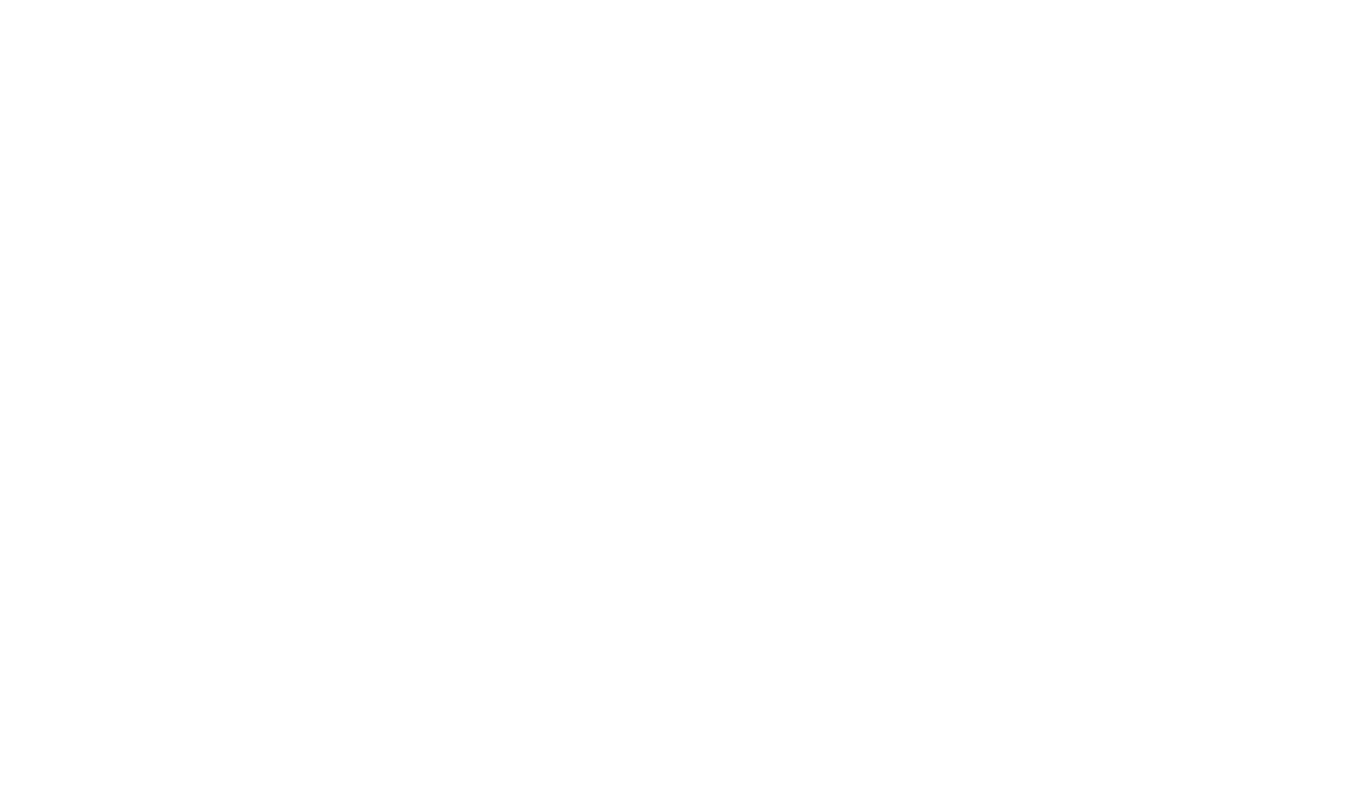
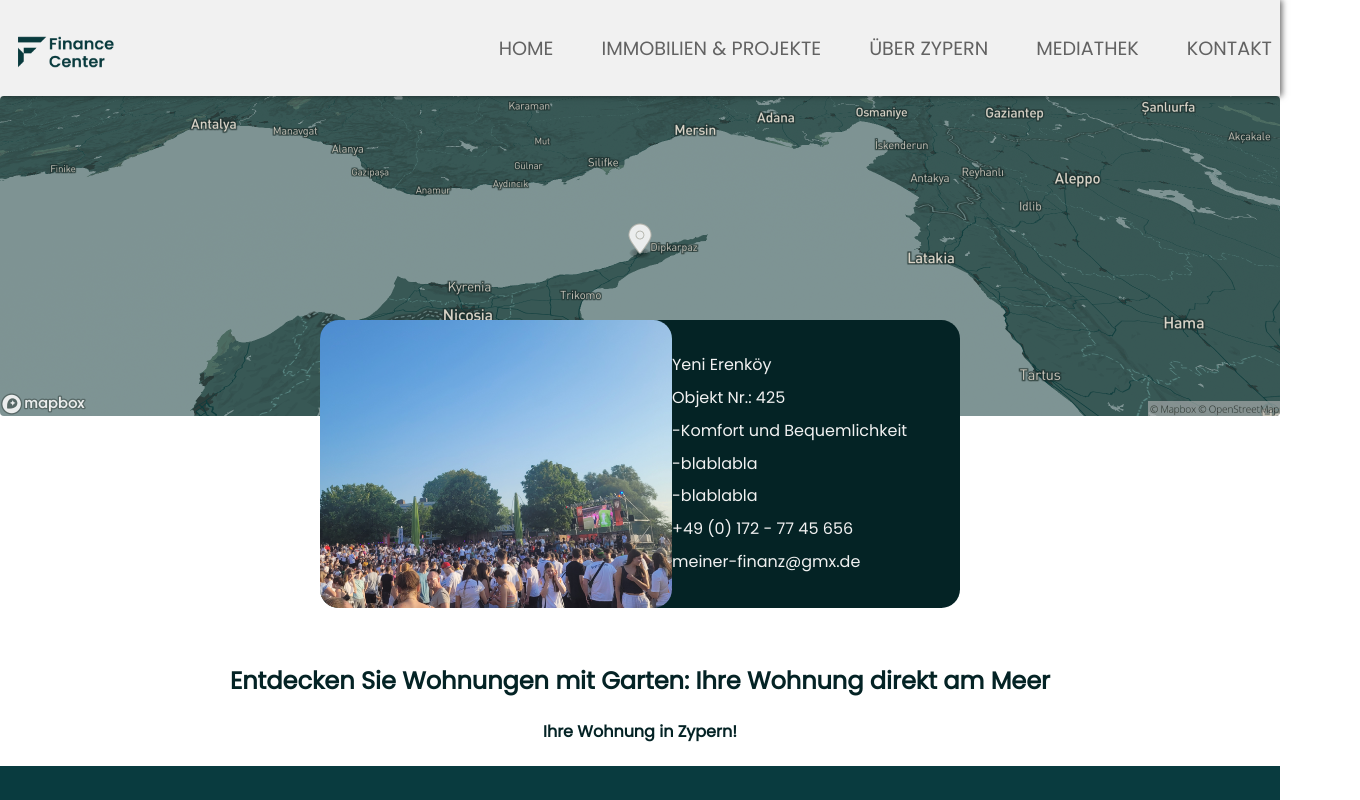
Before and after one commit to thisbeilithyor/financecm, a React (Create React App) app in the folder frontend/: page /immobilien/1 in a window 1280 px wide. Before the commit this address had no page. Shown: the top 800 px of the page, 1360 px wide, since content can reach past the window. Built offline with nearby package versions, Linux system fonts and the light colour scheme; no server answers.

Commit message:
static immo item

```diff
--- a/frontend/src/App.js
+++ b/frontend/src/App.js
@@ -9,6 +9,7 @@ import KPI from "./admin/KPI.js";
 import AdminNavBar from "./admin/AdminNavBar.js";
 import EditImmo from "./admin/EditImmo.js";
 import Immobilien from "./nonadmin/immobilien/Immobilien.js";
+import ImageElement from "./nonadmin/immobilien/ImageElement.js";
 
 import useWebsiteVisitTracker from "./util/useWebsiteVisitTracker.js";
 
@@ -20,6 +21,7 @@ function App() {
       <Routes>
         <Route path="/" element={<Home />}></Route>
         <Route path="/immobilien" element={<Immobilien />}></Route>
+        <Route path="/immobilien/:objectnr" element={<ImageElement />}></Route>
         <Route element={<ProtectedRoutes/>}>
           <Route element={<AdminNavBar />}>
             <Route path="admin/panel" element={<AdminPanel />}></Route>
--- /dev/null
+++ b/frontend/src/nonadmin/immobilien/ImageElement.js
@@ -0,0 +1,70 @@
+import { useParams} from "react-router-dom";
+import { useEffect, useState } from "react";
+import Navbar from "../Navbar.js";
+import Footer from "../Footer.js";
+
+const ImageElement = () => {
+    const { objectnr } = useParams();
+
+    const [message, setMessage] = useState('');
+    const [data, setData] = useState([]);
+
+    useEffect(() => {
+        const reqData = async () => {
+            const res = await fetch(`/api/getImmoItem/${objectnr}`, {
+                method: 'GET',
+                headers: {
+                    'Accept': 'application/json'
+                }
+            })
+            if(res.status === 404){
+                setMessage("Objekt nicht vorhanden");
+            }
+            else{
+                const ress = await res.json();
+                setData(ress);
+                console.log(ress);
+                console.log(ress.objectnr);
+            }
+
+        }
+        reqData();
+    }, [])
+
+
+    // <img class="mapImage" src={`/api/images/${data.mapImagePath}`}></img>
+    // <img class="titleImage" src={`/api/images/${data.titleImagePath}`}></img>
+    return (
+        <>
+            <Navbar></Navbar>
+
+            <img className="mapImage" src={`/mapbeispiel.png`}></img>
+            <div className="immoItemWrapper">
+                <div className="titleImgWrapper">
+                    <img className="titleImage" src={`/a.jpg`}></img>
+                </div>
+                <div className="txtWrapper">
+                    <p>Yeni Erenköy</p>
+                    <p>Objekt Nr.: 425</p>
+                    <p>-Komfort und Bequemlichkeit</p>
+                    <p>-blablabla</p>
+                    <p>-blablabla</p>
+                    <p>+49 (0) 172 - 77 45 656</p>
+                    <p>meiner-finanz@gmx.de</p>
+                </div>
+            </div>
+            {data && (
+                <>
+                    <h3>{data.city}</h3>
+                    <p>{data.objectnr}</p>
+                </>
+                )
+            }
+            <center><h2 className="darkText immoSecHeading">Entdecken Sie Wohnungen mit Garten: Ihre Wohnung direkt am Meer</h2></center>
+            <center><h4 className="darkText">Ihre Wohnung in Zypern!</h4></center>
+            <Footer></Footer>
+        </>
+    )
+}
+
+export default ImageElement;
--- a/frontend/src/nonadmin/immobilien/Immobilien.js
+++ b/frontend/src/nonadmin/immobilien/Immobilien.js
@@ -7,11 +7,14 @@ import useGetImmos from "../../util/useGetImmos.js";
 import { useState } from "react";
 import RelevanteThemen from "../components/RelevanteThemen.js";
 
+import { useNavigate } from "react-router-dom";
+
 const Immobilien = () =>{
     const [immosData, setImmosData] = useState([]);
+    const navigate = useNavigate();
 
-    const handleClick = () => {
-        console.log("yeezy");
+    const handleClick = (e, objectnr) => {
+        navigate('/immobilien/'+objectnr);
     }
 
     return(
--- a/frontend/src/nonadmin/index.css
+++ b/frontend/src/nonadmin/index.css
@@ -304,3 +304,58 @@ hr {
     margin-bottom: 0;
     min-width: 50%;
 }
+
+/*ImageElement*/
+.mapImage{
+    min-width: 100%;
+    max-width: 100%;
+    margin-top: 6em;
+    height: auto;
+}
+
+.immoItemWrapper {
+    color:#042325;
+    width: 50%;
+    height: 18em;
+
+    position: absolute;
+    top: 20em;
+    left: 25%;
+    display: flex;
+    background-color:#042325;
+    border-radius: 14pt;
+    justify-content: center;
+    align-items: center;
+    overflow:hidden;
+
+}
+
+.immoItemWrapper .titleImgWrapper {
+    min-width: 60%;
+    height: 100%;
+}
+.immoItemWrapper img {
+    margin-top: 0;
+    min-width: 100%;
+    max-width: 100%;
+    min-height: 100%;
+    max-height: 100%;
+    margin-bottom: 0;
+    border-radius: 14pt;
+}
+
+.immoItemWrapper .txtWrapper {
+    color:#f1f1f1;
+    max-width: 50%;
+    min-width: 50%;
+    display: flex;
+    flex-flow:column;
+}
+
+.immoItemWrapper .txtWrapper {
+    line-height: 0.05em;
+}
+
+.immoSecHeading {
+    margin-top: 10em;
+}
```
Also changed, not shown: frontend/public/a.jpg (added), frontend/public/mapbeispiel.png (added).
